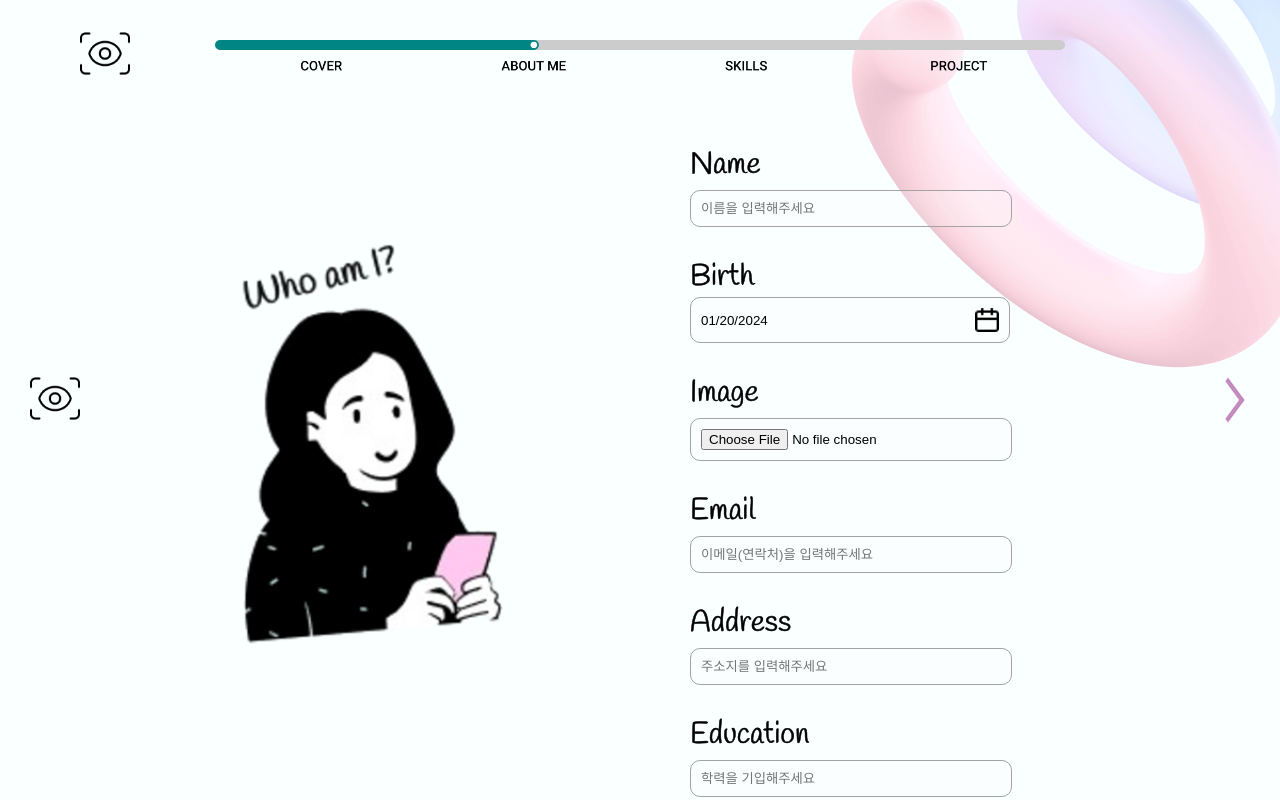
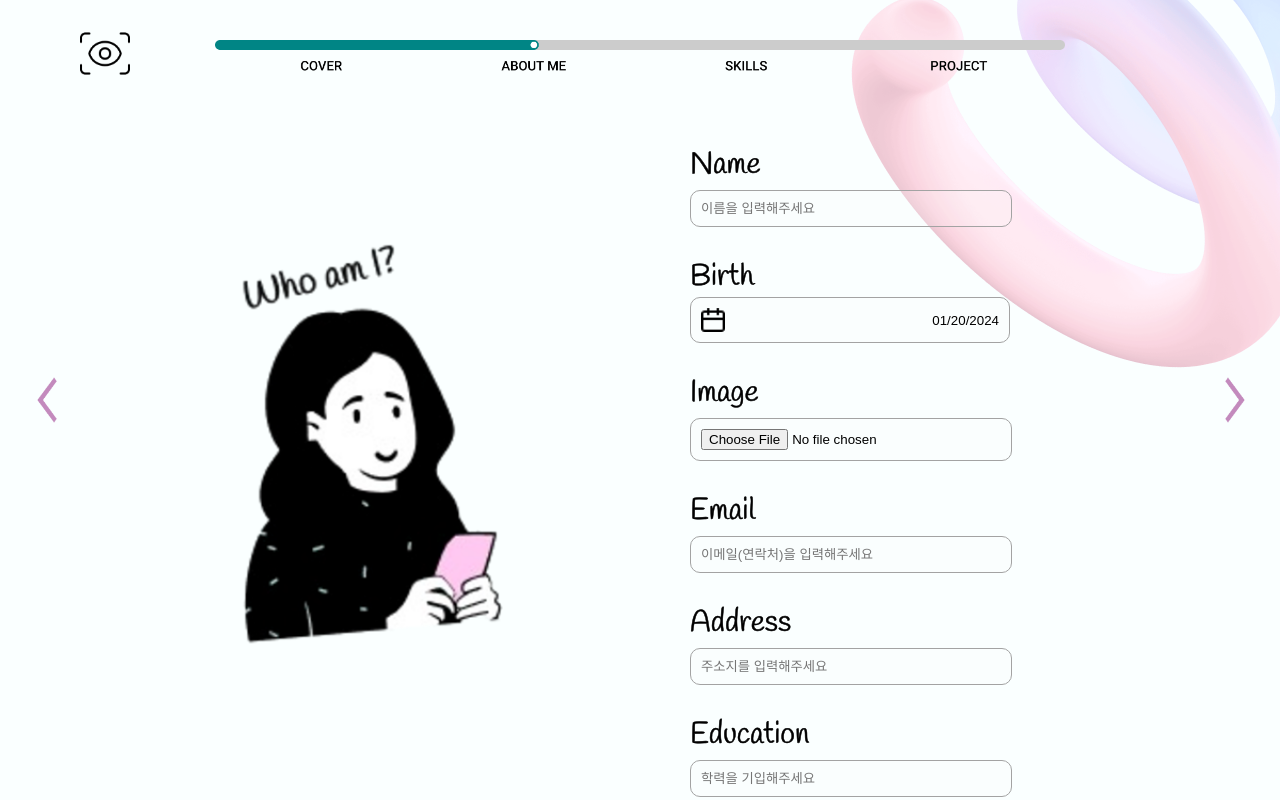
Before and after one commit to GYJS-KAIST-MadCamp-Week4/PortfolioGenerator, a React (Create React App) app in the folder frontend/: page /create/about in a window 1280 px wide. Built offline with nearby package versions, Linux system fonts and the light colour scheme.

Commit message:
지금부터 시작

```diff
--- a/frontend/src/components/Login.js
+++ b/frontend/src/components/Login.js
@@ -83,7 +83,7 @@ const Login = () => {
       if (response.ok) {
         console.log('로그인 성공:', data);
         setUserData(data);
-        navigate('/create');
+        navigate('/home');
       } else {
         throw new Error(data.error || '로그인에 실패했습니다.');
       }
--- a/frontend/src/static/CreateAbout.css
+++ b/frontend/src/static/CreateAbout.css
@@ -48,7 +48,7 @@
 
 .left-about {
     left: 30px;
-    background-image: url('../img/preview_button.png');
+    background-image: url('../img/previous_button.png');
 }
 
 .right-about {
@@ -119,6 +119,7 @@
     border: 1px solid #a3a3a3;
     display: flex;
     justify-content: space-between;
+    flex-direction: row-reverse;
     align-items: center;
     cursor: pointer;
 }
--- a/frontend/src/static/Start.css
+++ b/frontend/src/static/Start.css
@@ -2,14 +2,14 @@ html, body {
     height: 100%;
     margin: 0;
     padding: 0;
-    overflow: hidden;
+    /* overflow: hidden;  */
   }
 
   .start-page {
       position: relative;
       width: 100%;
       height: 100vh;
-      overflow: hidden;
+      /* overflow: hidden; */
     }
 
     @font-face {
```
